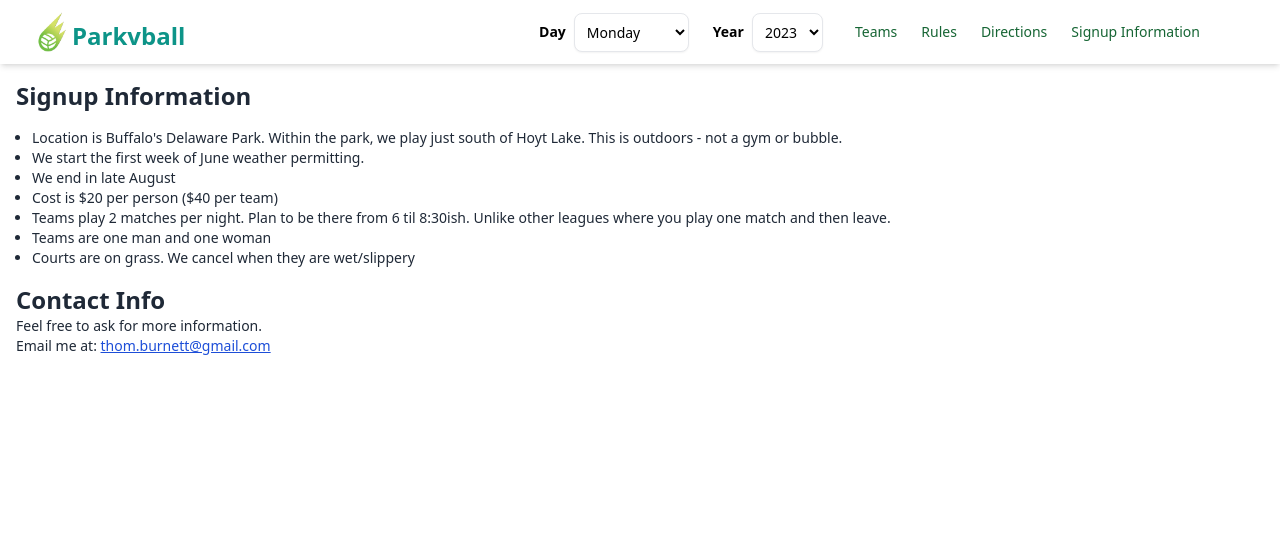
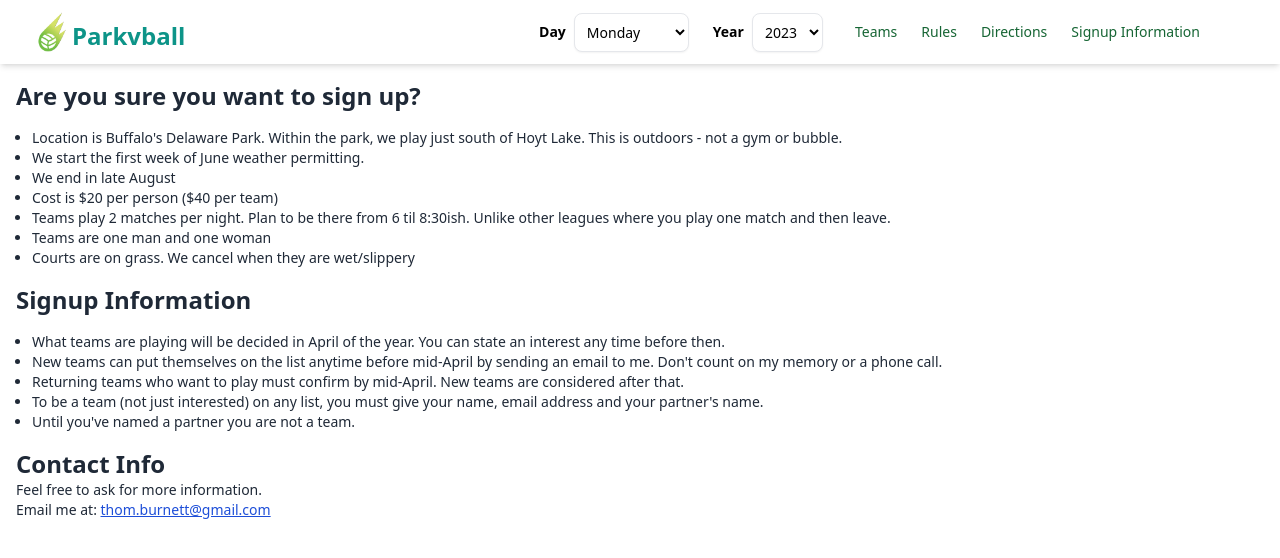
Before and after one commit to tumb/ParkVolleyball, a Next.js app: page /signupinfo in a window 1280 px wide. Shown: the top 558 px of the page. Built offline with nearby package versions, Linux system fonts and the light colour scheme; no server answers; the database is empty.

Commit message:
Update signupinfo.tsx
Added to the page and want to test commits.

```diff
--- a/pages/signupinfo.tsx
+++ b/pages/signupinfo.tsx
@@ -5,7 +5,7 @@ export default function signupinfo() {
   return (
     <div className="flex flex-col items-start justify-center p-4 space-y-4 text-gray-800">
       <div className="text-sm space-y-4">
-        <h2 className="text-2xl font-semibold">Signup Information</h2>
+        <h2 className="text-2xl font-semibold">Are you sure you want to sign up? </h2>
         <ul className="list-disc px-4">
           <li>
             Location is Buffalo's Delaware Park. Within the park, we play just
@@ -20,6 +20,18 @@ export default function signupinfo() {
           </li>
           <li>Teams are one man and one woman</li>
           <li>Courts are on grass. We cancel when they are wet/slippery</li>
+        </ul>
+      </div>
+      <div className="text-sm space-y-4">
+        <h2 className="text-2xl font-semibold">Signup Information</h2>
+        <ul className="list-disc px-4">
+          <li>
+            What teams are playing will be decided in April of the year. You can state an interest any time before then.
+          </li>
+          <li> New teams can put themselves on the list anytime before mid-April by sending an email to me. Don't count on my memory or a phone call. </li>
+          <li> Returning teams who want to play must confirm by mid-April. New teams are considered after that. </li>
+          <li> To be a team (not just interested) on any list, you must give your name, email address and your partner's name. </li>
+          <li> Until you've named a partner you are not a team.           </li>
         </ul>
       </div>
 
```
